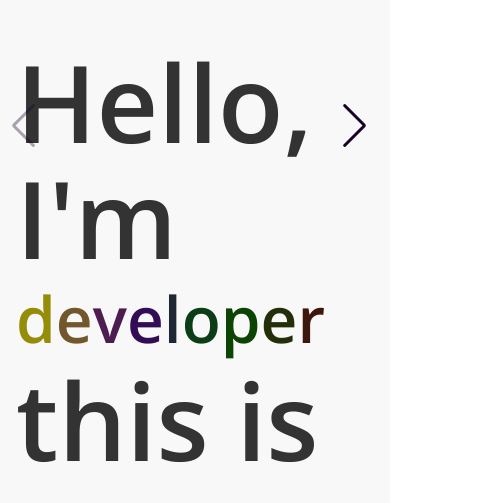
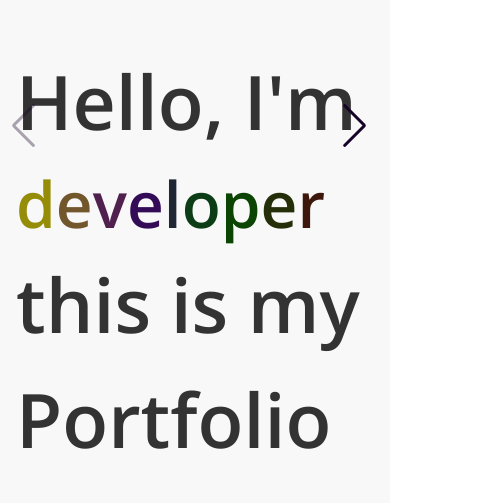
Before and after one commit to Mauricio-Menacho/Portafolio-Web, a plain HTML site: page index.html in a window 390 px wide. Shown: the part 296-799 px from the top of the page, 481 px wide, since content can reach past the window. Drawn offline with nearby package versions, Linux system fonts and the light colour scheme.

Commit message:
Update styles.css

```diff
--- a/styles.css
+++ b/styles.css
@@ -1213,6 +1213,12 @@ nav ul li a:hover {
 }
 
 @media (max-width: 600px) {
+
+  .header__content h1 {
+    font-size: 4.7rem;
+  }
+
+
   .header__image {
     grid-column: unset;
     grid-area: 1/1/2/2;
```
